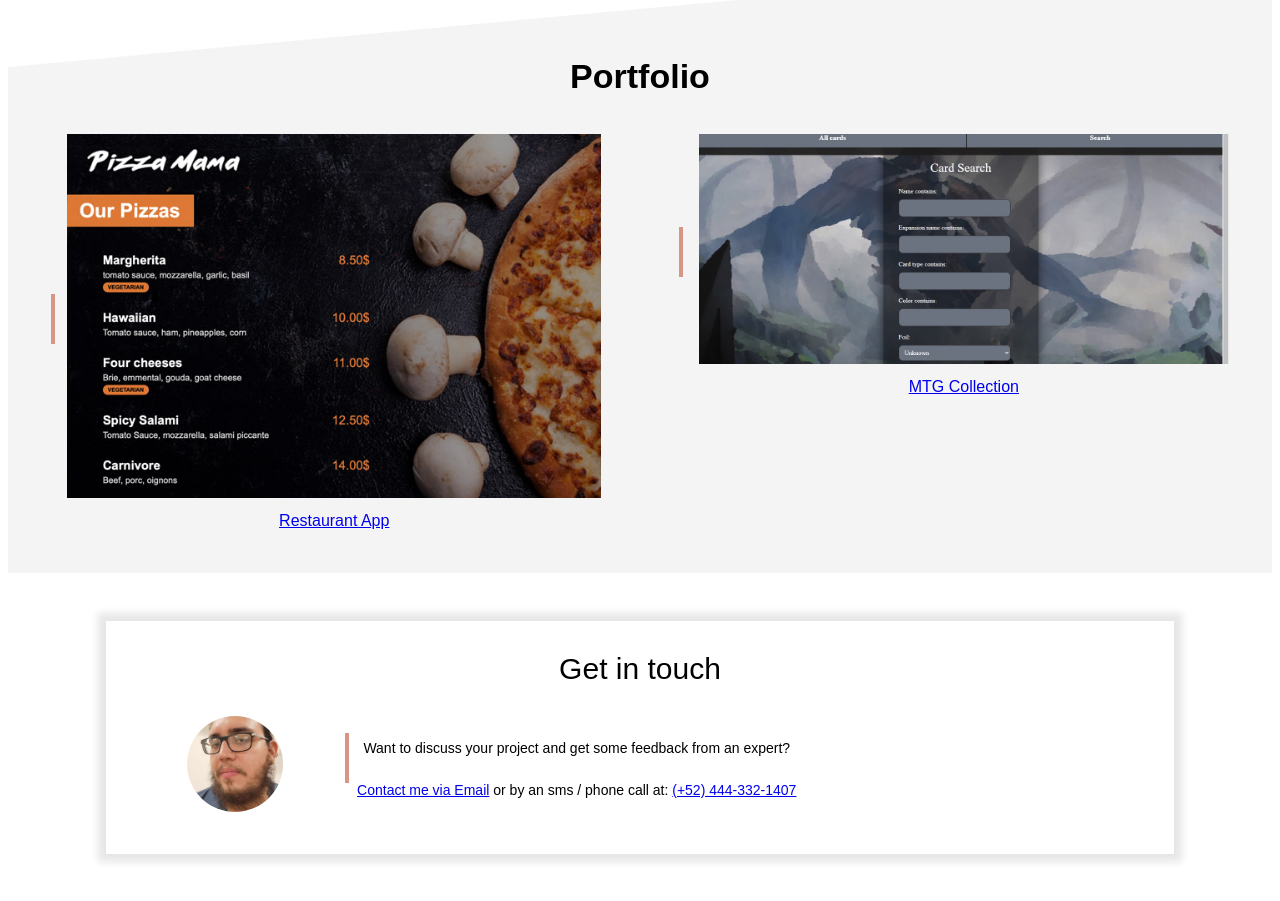
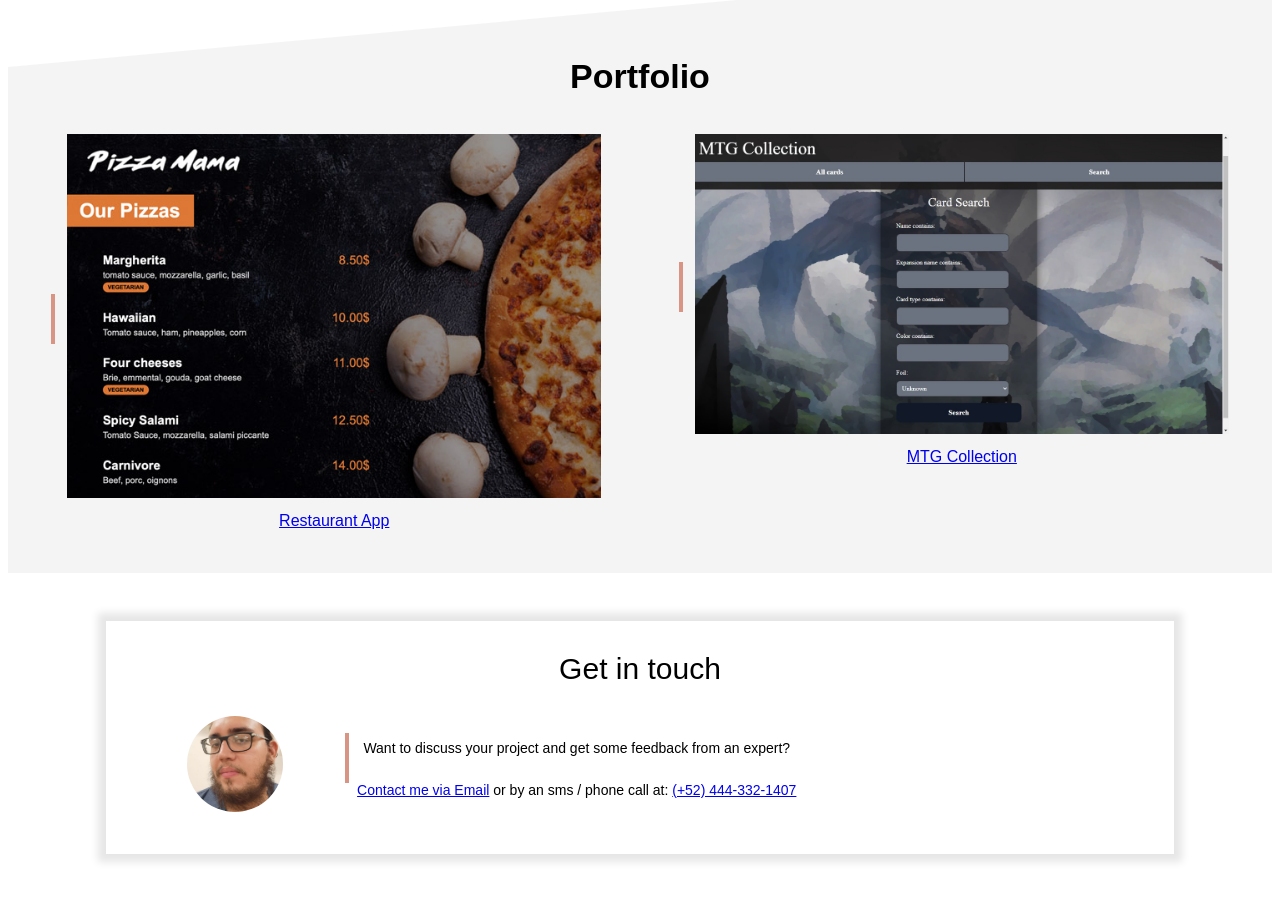
Before and after one commit to EddievanHellNaw/cv_website, a plain HTML site: page index.html in a window 1280 px wide. Shown: the part 1040-1941 px from the top of the page. Drawn offline with Linux system fonts and the light colour scheme.

Commit message:
Added second project

```diff
--- a/index.html
+++ b/index.html
@@ -61,7 +61,7 @@
             <table class="float-right col-portfolio">
                 <tr>
                     <td><div class="vertical-bar"></div></td>
-                    <td><a href="portfolio2.html"><img style="width: 100%; height: 230px; object-fit: cover;" src="project2small.jpg"></a></td>
+                    <td><a href="portfolio2.html"><img style="width: 100%; object-fit: cover;" src="project2small.jpg"></a></td>
                 </tr>
                 <tr>
                     <td></td>
```
Also changed, not shown: portfolio2.html (+1 -1 lines).
